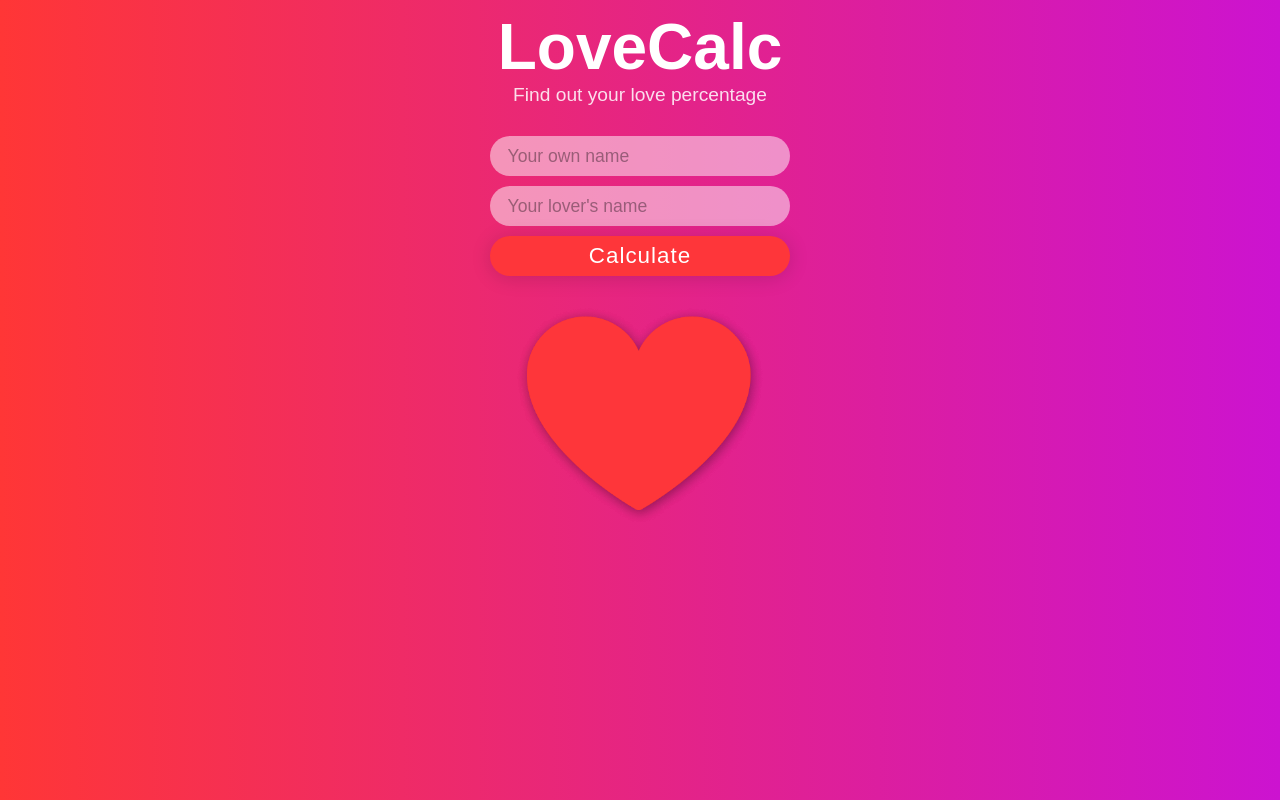
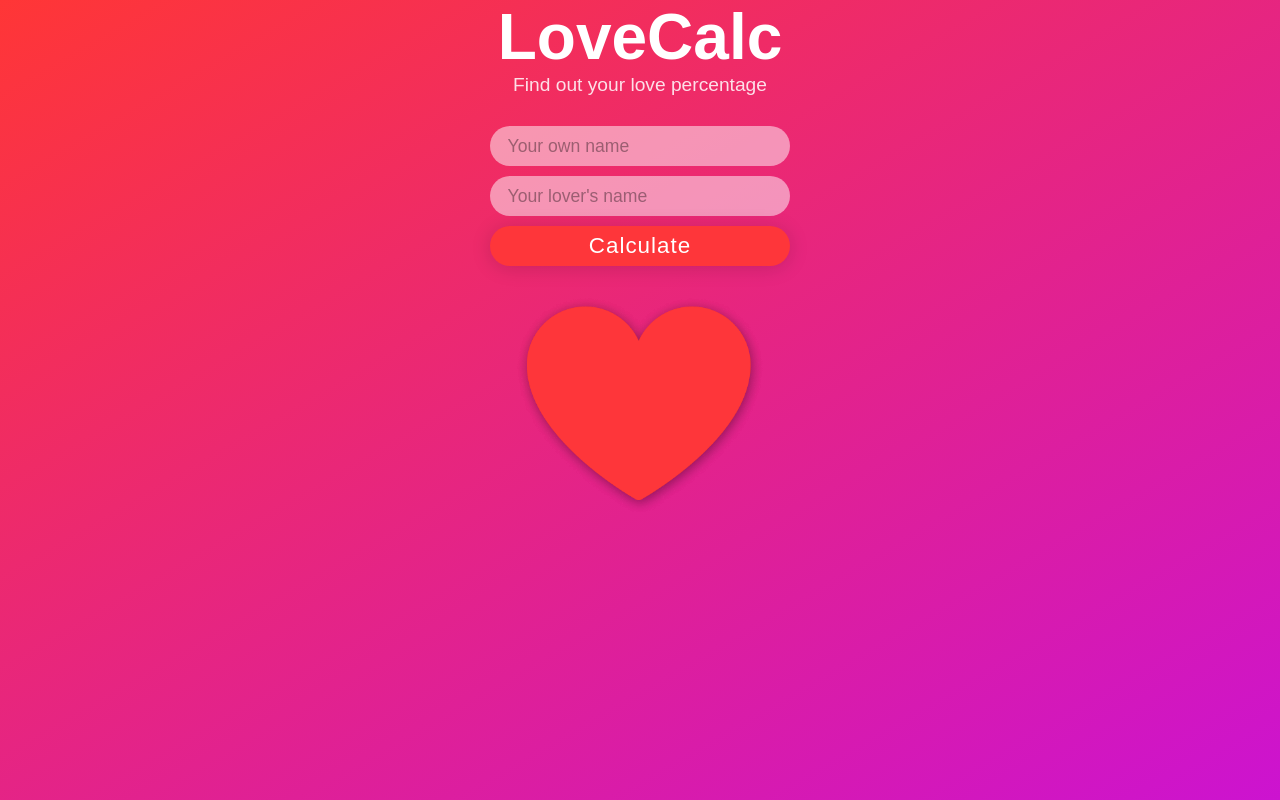
Before and after one commit to algosdev/lovecalc, a React (Create React App) app: page / in a window 1280 px wide. Built offline with nearby package versions, Linux system fonts and the light colour scheme; a web font is replaced by a local one.

Commit message:
Uploading

```diff
--- a/src/components/header/HeaderStyle.js
+++ b/src/components/header/HeaderStyle.js
@@ -1,7 +1,6 @@
 import styled from 'styled-components';
 
 export const Container = styled.div`
-    margin-top: 10px;
     font-family: 'Mirza', sans-serif;
     text-align: center;
 `
--- a/src/index.css
+++ b/src/index.css
@@ -1,11 +1,12 @@
 @import url('https://fonts.googleapis.com/css2?family=Mirza:wght@600&display=swap');
-* {
+body * {
   -webkit-tap-highlight-color: rgba(0,0,0,0);
+  box-sizing: border-box;
 }
 body {
   margin: 0;
   padding: 0;
-  box-sizing: border-box;
   position: relative;
-  background: linear-gradient(to right, #FF3636, #CC13D0 );
+  background: linear-gradient(150deg, #FF3636, #CC13D0 );
+  height: 100vh;
 }
```
